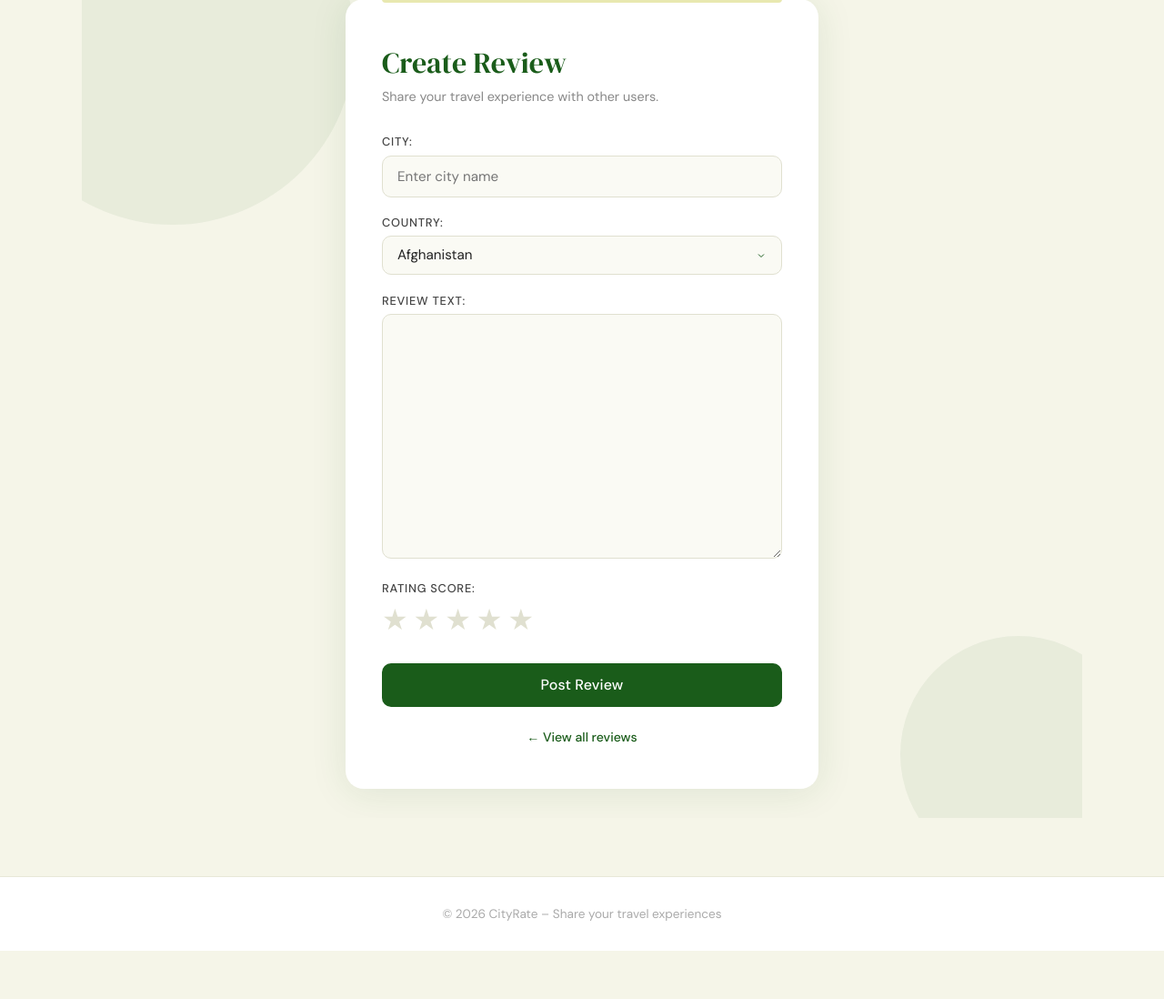
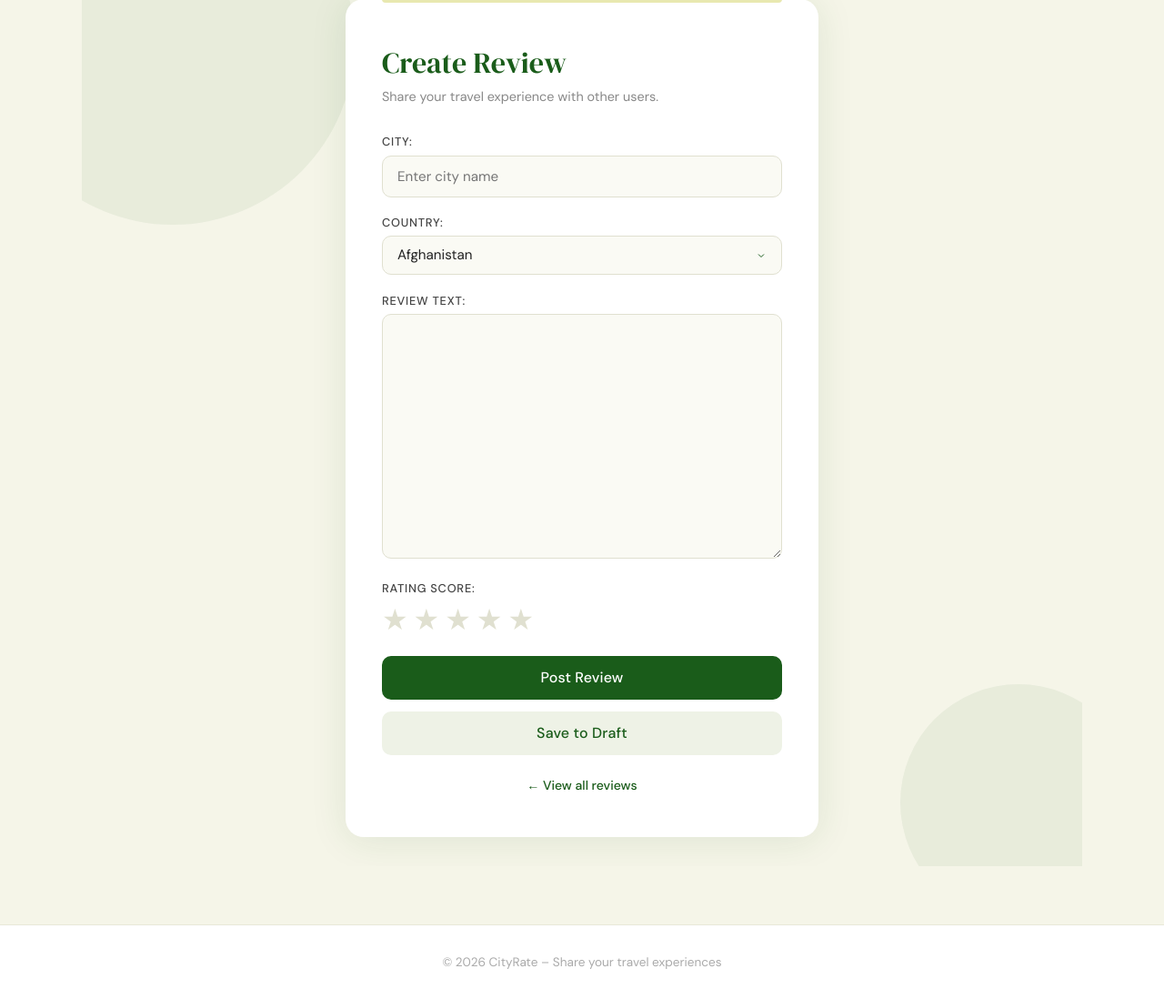
Before and after one commit to Yara4a/CityRate, a Django app: page /cityrate/create/ in a window 1280 px wide. Shown: the part 162-1260 px from the top of the page at 91% size. Before the commit the page ends 1207 px from the top, so only its background shows below. Run offline with Django 5.2, Linux system fonts and the light colour scheme; the visitor is signed in with stand-in values (Sample User, id 1).

Commit message:
draft page

```diff
--- a/city/forms.py
+++ b/city/forms.py
@@ -35,7 +35,8 @@ class PostForm(forms.ModelForm):
         choices=STAR_CHOICES,
         coerce=int,
         widget=forms.RadioSelect,
-        label="Rating score"
+        label="Rating score",
+        required=False,
     )
 
     class Meta:
@@ -43,7 +44,10 @@ class PostForm(forms.ModelForm):
         fields = ["city_name", "country", "review_text", "rating_score"]
 
     def clean_rating_score(self):
-        rating = self.cleaned_data["rating_score"]
+        rating = self.cleaned_data.get("rating_score")
+
+        if rating in (None, ""):
+            return None
 
         if rating < 1 or rating > 5:
             raise forms.ValidationError("Rating must be between 1 and 5.")
--- a/city/static/js/main.js
+++ b/city/static/js/main.js
@@ -3,26 +3,17 @@ document.addEventListener("DOMContentLoaded", function () {
     const reviewCards = document.querySelectorAll(".review-card");
     const noResultsMessage = document.getElementById("noResultsMessage");
 
-    if (searchInput){
+    if (searchInput) {
         searchInput.addEventListener("keyup", function () {
+            const searchValue = searchInput.value.toLowerCase().trim();
+            let matchFound = false;
 
-<<<<<<< HEAD
-    searchInput.addEventListener("keyup", function () {
-        const searchValue = searchInput.value.toLowerCase();
-
-        reviewCards.forEach(function (card) {
-            const cityNameElement = card.querySelector(".city-name");
-=======
-            const searchValue = searchInput.value.toLowerCase();
-            let matchFound = false;
             reviewCards.forEach(function (card) {
-
                 const cityNameElement = card.querySelector(".city-name");
 
                 if (!cityNameElement) return;
 
                 const cityName = cityNameElement.textContent.toLowerCase();
->>>>>>> origin/Mohammad
 
                 if (cityName.includes(searchValue)) {
                     card.style.display = "";
@@ -30,8 +21,8 @@ document.addEventListener("DOMContentLoaded", function () {
                 } else {
                     card.style.display = "none";
                 }
+            });
 
-            });
             if (noResultsMessage) {
                 if (matchFound || searchValue === "") {
                     noResultsMessage.style.display = "none";
@@ -40,10 +31,8 @@ document.addEventListener("DOMContentLoaded", function () {
                 }
             }
         });
-<<<<<<< HEAD
-    });
-=======
     }
+
     const starContainer = document.getElementById("starRating");
     const ratingInput = document.getElementById("id_rating_score");
 
@@ -86,7 +75,77 @@ document.addEventListener("DOMContentLoaded", function () {
         showSelectedRating();
     }
 
->>>>>>> origin/Mohammad
+    const createReviewForm = document.getElementById("createReviewForm");
+
+    if (createReviewForm) {
+        const draftIdInput = document.getElementById("draft_id");
+        const csrfTokenInput = createReviewForm.querySelector('[name="csrfmiddlewaretoken"]');
+        let hasSubmitted = false;
+
+        function getCheckedRating() {
+            const checked = createReviewForm.querySelector('input[name="rating_score"]:checked');
+            return checked ? checked.value : "";
+        }
+
+        function autosaveDraft() {
+            if (hasSubmitted || !csrfTokenInput) return;
+
+            const cityInput = createReviewForm.querySelector('[name="city_name"]');
+            const countryInput = createReviewForm.querySelector('[name="country"]');
+            const reviewTextInput = createReviewForm.querySelector('[name="review_text"]');
+
+            const cityName = cityInput ? cityInput.value.trim() : "";
+            const country = countryInput ? countryInput.value : "";
+            const reviewText = reviewTextInput ? reviewTextInput.value.trim() : "";
+            const ratingScore = getCheckedRating();
+
+            // 重點：不要只因為 country 有預設值就存空 draft
+            if (!cityName && !reviewText && !ratingScore) {
+                return;
+            }
+
+            const payload = new URLSearchParams();
+            payload.append("csrfmiddlewaretoken", csrfTokenInput.value);
+            payload.append("draft_id", draftIdInput ? draftIdInput.value : "");
+            payload.append("city_name", cityName);
+            payload.append("country", country);
+            payload.append("review_text", reviewText);
+            payload.append("rating_score", ratingScore);
+
+            fetch("/cityrate/create/autosave/", {
+                method: "POST",
+                headers: {
+                    "Content-Type": "application/x-www-form-urlencoded;charset=UTF-8",
+                    "X-CSRFToken": csrfTokenInput.value
+                },
+                body: payload.toString(),
+                keepalive: true
+            })
+                .then(function (response) {
+                    return response.json();
+                })
+                .then(function (data) {
+                    if (data.draft_id && draftIdInput) {
+                        draftIdInput.value = data.draft_id;
+                    }
+                })
+                .catch(function () {
+                    // ignore autosave errors
+                });
+        }
+
+        createReviewForm.addEventListener("submit", function () {
+            hasSubmitted = true;
+        });
+
+        document.addEventListener("visibilitychange", function () {
+            if (document.visibilityState === "hidden") {
+                autosaveDraft();
+            }
+        });
+
+        window.addEventListener("pagehide", autosaveDraft);
+    }
 });
 
 console.log("City search JS loaded");
--- a/city/templates/city/create_post.html
+++ b/city/templates/city/create_post.html
@@ -81,6 +81,13 @@
     font-size: 0.9rem;
     color: #888;
     margin: 0 0 2rem;
+  }
+
+  .draft-note {
+    margin: 0 0 1rem;
+    color: #1a5c1a;
+    font-size: 0.9rem;
+    font-weight: 500;
   }
 
   .styled-form p {
@@ -184,24 +191,49 @@
     color: #1a5c1a;
   }
 
-  .btn.btn-primary {
+  .form-actions {
+    display: flex;
+    flex-direction: column;
+    gap: 0.8rem;
+    margin-top: 0.5rem;
+  }
+
+  .btn-primary,
+  .btn-draft {
     width: 100%;
     padding: 0.85rem;
-    background: #1a5c1a;
-    color: #fff;
     border: none;
     border-radius: 10px;
     font-family: 'DM Sans', sans-serif;
     font-size: 1rem;
     font-weight: 500;
     cursor: pointer;
-    margin-top: 0.5rem;
     transition: background 0.2s, transform 0.1s;
     letter-spacing: 0.01em;
   }
 
-  .btn.btn-primary:hover { background: #144a14; }
-  .btn.btn-primary:active { transform: scale(0.99); }
+  .btn-primary {
+    background: #1a5c1a;
+    color: #fff;
+  }
+
+  .btn-primary:hover {
+    background: #144a14;
+  }
+
+  .btn-draft {
+    background: #eef2e6;
+    color: #1a5c1a;
+  }
+
+  .btn-draft:hover {
+    background: #e1e7d4;
+  }
+
+  .btn-primary:active,
+  .btn-draft:active {
+    transform: scale(0.99);
+  }
 
   .back-link {
     text-align: center;
@@ -216,7 +248,9 @@
     text-decoration: none;
   }
 
-  .back-link a:hover { text-decoration: underline; }
+  .back-link a:hover {
+    text-decoration: underline;
+  }
 </style>
 
 <section class="form-page">
@@ -224,8 +258,13 @@
         <h1>Create Review</h1>
         <p class="form-subtitle">Share your travel experience with other users.</p>
 
-        <form method="post" class="styled-form">
+        {% if draft_saved %}
+            <p class="draft-note">Draft saved.</p>
+        {% endif %}
+
+        <form method="post" class="styled-form" id="createReviewForm">
             {% csrf_token %}
+            <input type="hidden" name="draft_id" id="draft_id" value="{{ draft_id }}">
 
             <p>
                 <label for="{{ form.city_name.id_for_label }}">City:</label>
@@ -276,7 +315,10 @@
                 {% endif %}
             </div>
 
-            <button type="submit" class="btn btn-primary">Post Review</button>
+            <div class="form-actions">
+                <button type="submit" name="action" value="post" class="btn-primary">Post Review</button>
+                <button type="submit" name="action" value="draft" class="btn-draft">Save to Draft</button>
+            </div>
         </form>
 
         <p class="back-link">
--- a/city/urls.py
+++ b/city/urls.py
@@ -3,10 +3,12 @@ from . import views
 
 urlpatterns = [
     path("create/", views.create_post, name="create_post"),
+    path("create/autosave/", views.autosave_draft, name="autosave_draft"),
     path("reviews/", views.review_list, name="review_list"),
     path("account/", views.account_page, name="account_page"),
     path("homepage/", views.home, name="home"),
     path("edit/<int:post_id>/", views.edit_post, name="edit_post"),
+    path("publish/<int:post_id>/", views.publish_draft, name="publish_draft"),
     path("delete/<int:post_id>/", views.delete_post, name="delete_post"),
     path("login/", views.login_view, name="login"),
     path("signup/", views.signup_view, name="signup"),
--- a/city/views.py
+++ b/city/views.py
@@ -2,6 +2,9 @@ from django.shortcuts import render, redirect, get_object_or_404
 from django.contrib.auth.decorators import login_required
 from django.contrib.auth import login, logout
 from django.contrib.auth.forms import AuthenticationForm
+from django.http import JsonResponse
+from django.views.decorators.http import require_POST
+
 from .forms import PostForm, CustomUserCreationForm
 from .models import Post, City
 
@@ -10,38 +13,139 @@ def home(request):
     return render(request, "city/homepage.html")
 
 
+def get_or_create_city(city_name, country):
+    city = City.objects.filter(
+        city_name__iexact=city_name.strip(),
+        country__iexact=country.strip()
+    ).first()
+
+    if not city:
+        city = City.objects.create(
+            city_name=city_name.strip(),
+            country=country.strip()
+        )
+
+    return city
+
+
 @login_required(login_url="login")
 def create_post(request):
-    form = PostForm(request.POST or None)
+    draft_id = request.POST.get("draft_id") or request.GET.get("draft_id")
+    existing_draft = None
 
-    if request.method == "POST" and form.is_valid():
-        city_name = form.cleaned_data["city_name"].strip()
-        country = form.cleaned_data["country"].strip()
-
-        city = City.objects.filter(
-            city_name__iexact=city_name,
-            country__iexact=country
+    if draft_id:
+        existing_draft = Post.objects.filter(
+            id=draft_id,
+            user=request.user,
+            is_draft=True
         ).first()
 
-        if not city:
-            city = City.objects.create(
-                city_name=city_name,
-                country=country
-            )
+    if request.method == "POST":
+        form = PostForm(request.POST)
 
-        post = form.save(commit=False)
-        post.user = request.user
-        post.city = city
-        post.save()
-        return redirect("account_page")
+        if form.is_valid():
+            city_name = form.cleaned_data["city_name"].strip()
+            country = form.cleaned_data["country"].strip()
+            review_text = form.cleaned_data["review_text"]
+            rating_score = form.cleaned_data["rating_score"]
+            action = request.POST.get("action", "post")
 
-    return render(request, "city/create_post.html", {"form": form})
+            city = get_or_create_city(city_name, country)
+
+            post = existing_draft if existing_draft else Post(user=request.user)
+            post.city = city
+            post.review_text = review_text
+            post.rating_score = rating_score
+            post.is_draft = action == "draft"
+            post.save()
+
+            if action == "draft":
+                return redirect(f"{redirect('account_page').url}?tab=draft")
+
+            return redirect("account_page")
+
+    else:
+        if existing_draft:
+            form = PostForm(initial={
+                "city_name": existing_draft.city.city_name,
+                "country": existing_draft.city.country,
+                "review_text": existing_draft.review_text,
+                "rating_score": existing_draft.rating_score,
+            })
+        else:
+            form = PostForm()
+
+    return render(
+        request,
+        "city/create_post.html",
+        {
+            "form": form,
+            "draft_id": existing_draft.id if existing_draft else "",
+            "draft_saved": request.GET.get("draft_saved") == "1",
+        },
+    )
+
+
+@require_POST
+@login_required(login_url="login")
+def autosave_draft(request):
+    city_name = (request.POST.get("city_name") or "").strip()
+    country = (request.POST.get("country") or "").strip()
+    review_text = (request.POST.get("review_text") or "").strip()
+    rating_raw = request.POST.get("rating_score")
+    draft_id = request.POST.get("draft_id")
+
+    # 只有真的有內容時才 autosave
+    if not city_name and not review_text and not rating_raw:
+        return JsonResponse({"saved": False, "draft_id": draft_id or ""})
+
+    if not city_name:
+        city_name = "Untitled City"
+
+    if not country:
+        country = "United Kingdom"
+
+    rating_score = None
+    if rating_raw:
+        try:
+            rating_score = int(rating_raw)
+        except ValueError:
+            rating_score = None
+
+    city = get_or_create_city(city_name, country)
+
+    draft = None
+    if draft_id:
+        draft = Post.objects.filter(
+            id=draft_id,
+            user=request.user,
+            is_draft=True
+        ).first()
+
+    if not draft:
+        draft = Post.objects.create(
+            user=request.user,
+            city=city,
+            review_text=review_text,
+            rating_score=rating_score,
+            is_draft=True,
+        )
+    else:
+        draft.city = city
+        draft.review_text = review_text
+        draft.rating_score = rating_score
+        draft.is_draft = True
+        draft.save()
+
+    return JsonResponse({"saved": True, "draft_id": draft.id})
 
 
 def review_list(request):
     search_query = request.GET.get("q", "").strip()
 
-    reviews = Post.objects.select_related("city", "user").order_by("-created_at")
+    reviews = Post.objects.select_related("city", "user").filter(
+        is_draft=False
+    ).order_by("-created_at")
 
     if search_query:
         reviews = reviews.filter(city__city_name__icontains=search_query)
@@ -62,7 +166,8 @@ def account_page(request):
     active_tab = request.GET.get("tab", "account")
 
     all_reviews = Post.objects.select_related("city", "user").filter(
-        user=request.user
+        user=request.user,
+        is_draft=False
     ).order_by("-created_at")
 
     review_count = all_reviews.count()
@@ -71,7 +176,13 @@ def account_page(request):
     if search_query and active_tab == "account":
         reviews = reviews.filter(city__city_name__icontains=search_query)
 
-    drafts = []
+    drafts = Post.objects.select_related("city", "user").filter(
+        user=request.user,
+        is_draft=True
+    ).order_by("-updated_at", "-created_at")
+
+    if search_query and active_tab == "draft":
+        drafts = drafts.filter(city__city_name__icontains=search_query)
 
     return render(
         request,
@@ -90,39 +201,63 @@ def account_page(request):
 def edit_post(request, post_id):
     post = get_object_or_404(Post, id=post_id, user=request.user)
 
-    form = PostForm(
-        request.POST or None,
-        initial={
+    if request.method == "POST":
+        form = PostForm(request.POST)
+
+        if form.is_valid():
+            city_name = form.cleaned_data["city_name"].strip()
+            country = form.cleaned_data["country"].strip()
+
+            city = get_or_create_city(city_name, country)
+
+            post.city = city
+            post.review_text = form.cleaned_data["review_text"]
+            post.rating_score = form.cleaned_data["rating_score"]
+
+            action = request.POST.get("action", "update")
+
+            if action == "draft":
+                post.is_draft = True
+                post.save()
+                return redirect(f"{redirect('account_page').url}?tab=draft")
+
+            if action == "publish":
+                post.is_draft = False
+                post.save()
+                return redirect("account_page")
+
+            post.save()
+            if post.is_draft:
+                return redirect(f"{redirect('account_page').url}?tab=draft")
+            return redirect("account_page")
+    else:
+        form = PostForm(initial={
             "city_name": post.city.city_name,
             "country": post.city.country,
             "review_text": post.review_text,
             "rating_score": post.rating_score,
-        }
+        })
+
+    return render(
+        request,
+        "city/edit_post.html",
+        {
+            "form": form,
+            "post": post,
+        },
     )
 
-    if request.method == "POST" and form.is_valid():
-        city_name = form.cleaned_data["city_name"].strip()
-        country = form.cleaned_data["country"].strip()
 
-        city = City.objects.filter(
-            city_name__iexact=city_name,
-            country__iexact=country
-        ).first()
+@login_required(login_url="login")
+def publish_draft(request, post_id):
+    post = get_object_or_404(Post, id=post_id, user=request.user, is_draft=True)
 
-        if not city:
-            city = City.objects.create(
-                city_name=city_name,
-                country=country
-            )
-
-        post.city = city
-        post.review_text = form.cleaned_data["review_text"]
-        post.rating_score = form.cleaned_data["rating_score"]
+    if request.method == "POST":
+        post.is_draft = False
         post.save()
-
         return redirect("account_page")
 
-    return render(request, "city/edit_post.html", {"form": form})
+    return redirect(f"{redirect('account_page').url}?tab=draft")
 
 
 @login_required(login_url="login")
@@ -130,7 +265,10 @@ def delete_post(request, post_id):
     post = get_object_or_404(Post, id=post_id, user=request.user)
 
     if request.method == "POST":
+        was_draft = post.is_draft
         post.delete()
+        if was_draft:
+            return redirect(f"{redirect('account_page').url}?tab=draft")
         return redirect("account_page")
 
     return render(request, "city/delete_post.html", {"post": post})
```
Also changed, not shown: city/models.py (+10 -3 lines), city/templates/city/account_page.html (+52 -8 lines), city/templates/city/edit_post.html (+53 -11 lines), city/migrations/0003_post_is_draft_post_updated_at_and_more.py (added).
